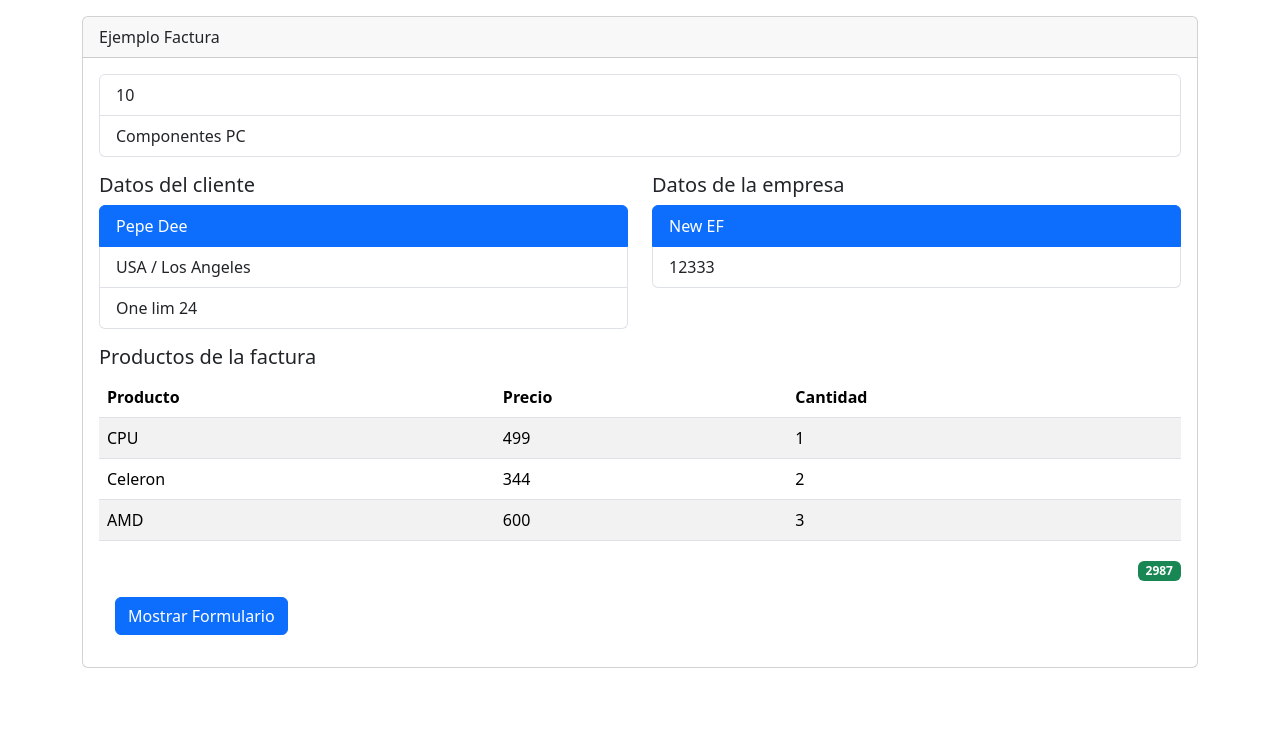
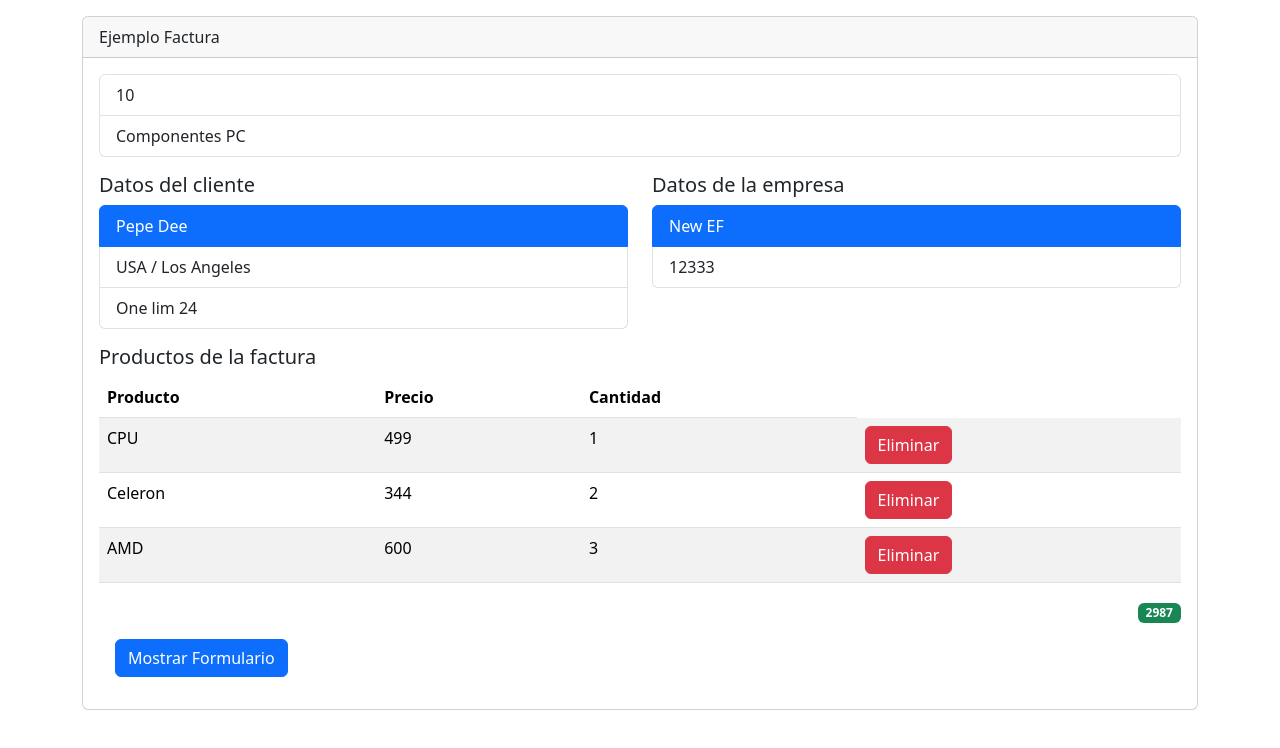
Before and after one commit to alejandro-coreno/app-facturas, a React (Vite) app: page / in a window 1280 px wide. Shown: the top 748 px of the page. Built offline with nearby package versions, Linux system fonts and the light colour scheme.

Commit message:
Se agrega funcion de eliminar item

```diff
--- a/src/InvoiceApp.jsx
+++ b/src/InvoiceApp.jsx
@@ -64,6 +64,12 @@ const InvoiceApp = () => {
         setCounter( counter + 1 );
     }
 
+    const handleDeletedItem = (id) => {
+        const deleteItem = items.filter( item  => item.id !== id);
+        setItems( deleteItem );
+
+    }
+
     return (
 
         <div className="container">
@@ -84,7 +90,7 @@ const InvoiceApp = () => {
 
                     </div>
 
-                    <ListItemsView items={items} />
+                    <ListItemsView items={items} handlerDeletedItem={handleDeletedItem}/>
 
                     <TotalView total={total}/>
 
--- a/src/components/FormItemsView.jsx
+++ b/src/components/FormItemsView.jsx
@@ -48,7 +48,7 @@ const FormItemsView = ({ handler }) => {
             className="btn btn-primary m-3"
             onClick={() => setMostrarForm(!mostrarForm)}
         >
-            {mostrarForm ? "Ocultar Formulario" : "Mostrar Formulario"}
+            { mostrarForm ? "Ocultar Formulario" : "Mostrar Formulario"}
         </button>
 
             {  mostrarForm &&
--- a/src/components/LIstItem.jsx
+++ b/src/components/LIstItem.jsx
@@ -1,12 +1,13 @@
 import PropTypes from "prop-types";
 
-const ListItem = ({item}) => {
+const ListItem = ({item, handlerDeletedItem}) => {
     return (
 
         <tr>
             <td>{item.producto}</td>
             <td>{item.precio}</td>
             <td>{item.cantidad}</td>
+            <td><button onClick={() => handlerDeletedItem(item.id)} className="btn btn-danger">Eliminar</button></td>
         </tr>
 
     )
--- a/src/components/ListItemsView.jsx
+++ b/src/components/ListItemsView.jsx
@@ -1,7 +1,7 @@
 import PropTypes from "prop-types"
 import ListItem from "./LIstItem";
 
-const ListItemsView = ({items}) => {
+const ListItemsView = ({items, handlerDeletedItem}) => {
     return  (
     <>
         <h5>Productos de la factura </h5>
@@ -16,7 +16,7 @@ const ListItemsView = ({items}) => {
 
             <tbody>
             {items.map((item, index) => (
-                <ListItem key={index} item={item}/>
+                <ListItem key={index} item={item} handlerDeletedItem={ handlerDeletedItem }/>
             ))}
             </tbody>
         </table>
```
